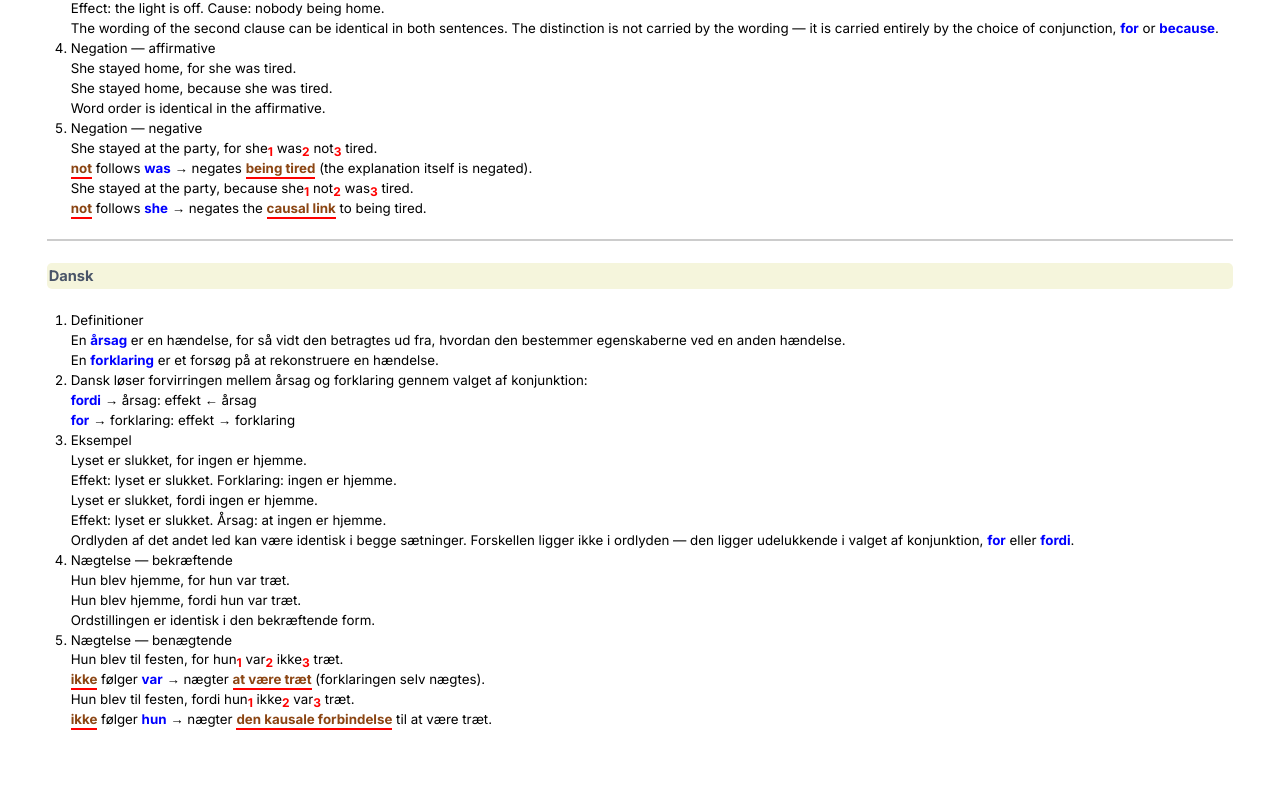
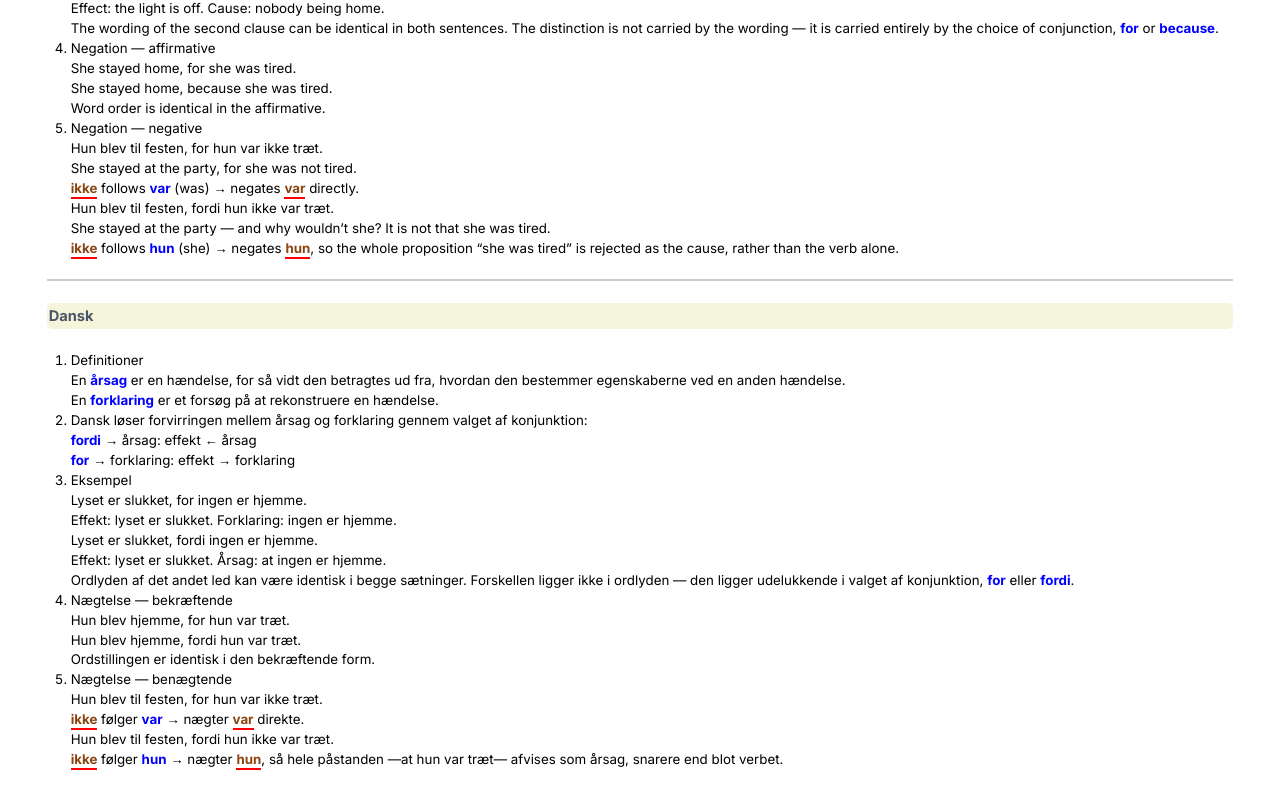
Before and after one commit to parlamas/socratic-school, a Next.js app: page /danish/lesson-003 in a window 1280 px wide. Shown: the part 635-1444 px from the top of the page. Built offline with nearby package versions, Linux system fonts and the light colour scheme; no server answers.

Commit message:
danish 003-6

```diff
--- a/src/app/danish/components/lesson-003.tsx
+++ b/src/app/danish/components/lesson-003.tsx
@@ -78,17 +78,21 @@ const Lesson003 = () => {
                   </p>
                 </li>
 
-                <li>
+                                <li>
                   Negation &mdash; negative
                   <p>
-                    She stayed at the party, for she<sub>1</sub> was<sub>2</sub> not<sub>3</sub> tired.
+                    Hun blev til festen, for hun var ikke træt.
                     <br />
-                    <span className="ur">not</span> follows <span className="b">was</span> &rarr; negates <span className="ur">being tired</span> (the explanation itself is negated).
+                    She stayed at the party, for she was not tired.
+                    <br />
+                    <span className="ur">ikke</span> follows <span className="b">var</span> (was) &rarr; negates <span className="ur">var</span> directly.
                   </p>
                   <p>
-                    She stayed at the party, because she<sub>1</sub> not<sub>2</sub> was<sub>3</sub> tired.
+                    Hun blev til festen, fordi hun ikke var træt.
                     <br />
-                    <span className="ur">not</span> follows <span className="b">she</span> &rarr; negates the <span className="ur">causal link</span> to being tired.
+                    She stayed at the party &mdash; and why wouldn&rsquo;t she? It is not that she was tired.
+                    <br />
+                    <span className="ur">ikke</span> follows <span className="b">hun</span> (she) &rarr; negates <span className="ur">hun</span>, so the whole proposition &ldquo;she was tired&rdquo; is rejected as the cause, rather than the verb alone.
                   </p>
                 </li>
               </ol>
@@ -149,17 +153,17 @@ const Lesson003 = () => {
                   </p>
                 </li>
 
-                <li>
+                                <li>
                   Nægtelse &mdash; benægtende
                   <p>
-                    Hun blev til festen, for hun<sub>1</sub> var<sub>2</sub> ikke<sub>3</sub> træt.
+                    Hun blev til festen, for hun var ikke træt.
                     <br />
-                    <span className="ur">ikke</span> følger <span className="b">var</span> &rarr; nægter <span className="ur">at være træt</span> (forklaringen selv nægtes).
+                    <span className="ur">ikke</span> følger <span className="b">var</span> &rarr; nægter <span className="ur">var</span> direkte.
                   </p>
                   <p>
-                    Hun blev til festen, fordi hun<sub>1</sub> ikke<sub>2</sub> var<sub>3</sub> træt.
+                    Hun blev til festen, fordi hun ikke var træt.
                     <br />
-                    <span className="ur">ikke</span> følger <span className="b">hun</span> &rarr; nægter <span className="ur">den kausale forbindelse</span> til at være træt.
+                    <span className="ur">ikke</span> følger <span className="b">hun</span> &rarr; nægter <span className="ur">hun</span>, så hele påstanden &mdash;at hun var træt&mdash; afvises som årsag, snarere end blot verbet.
                   </p>
                 </li>
               </ol>
```
